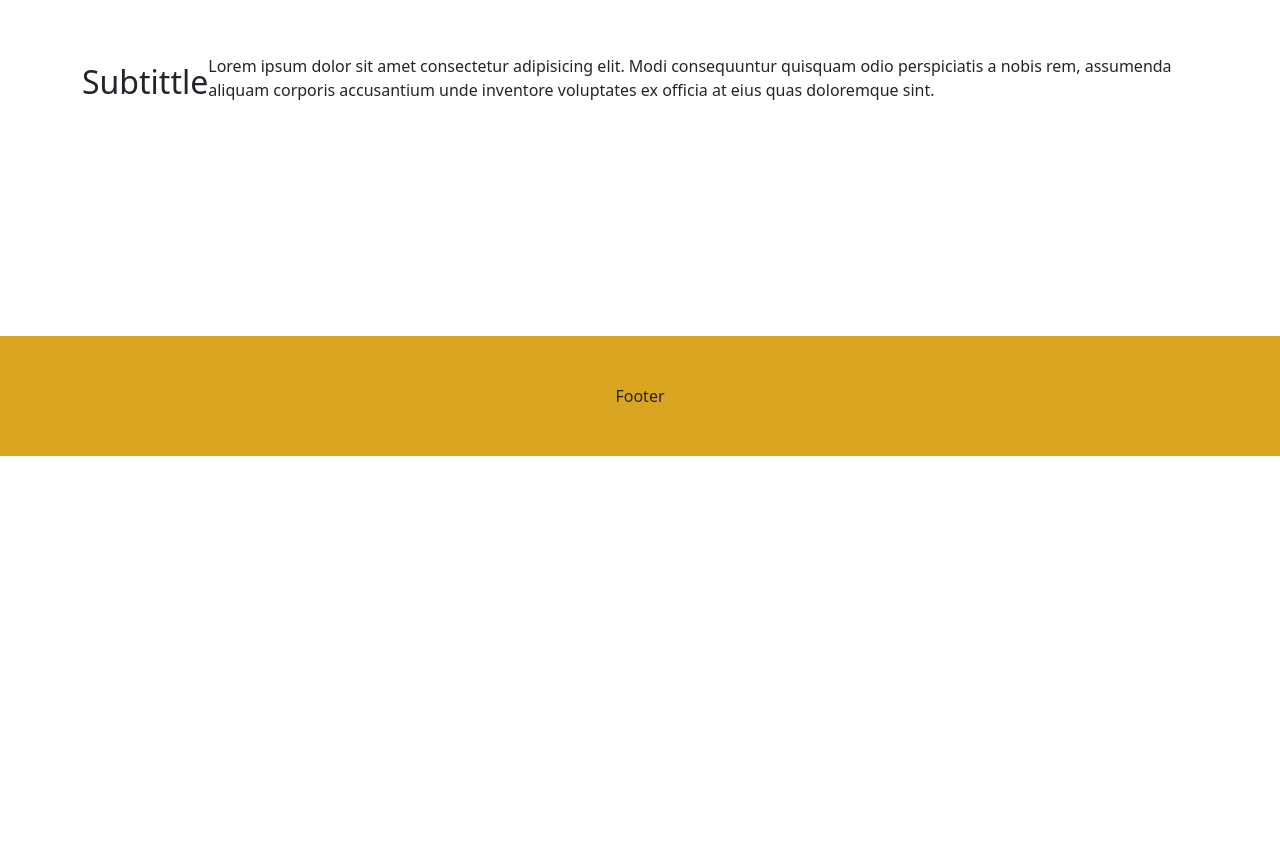
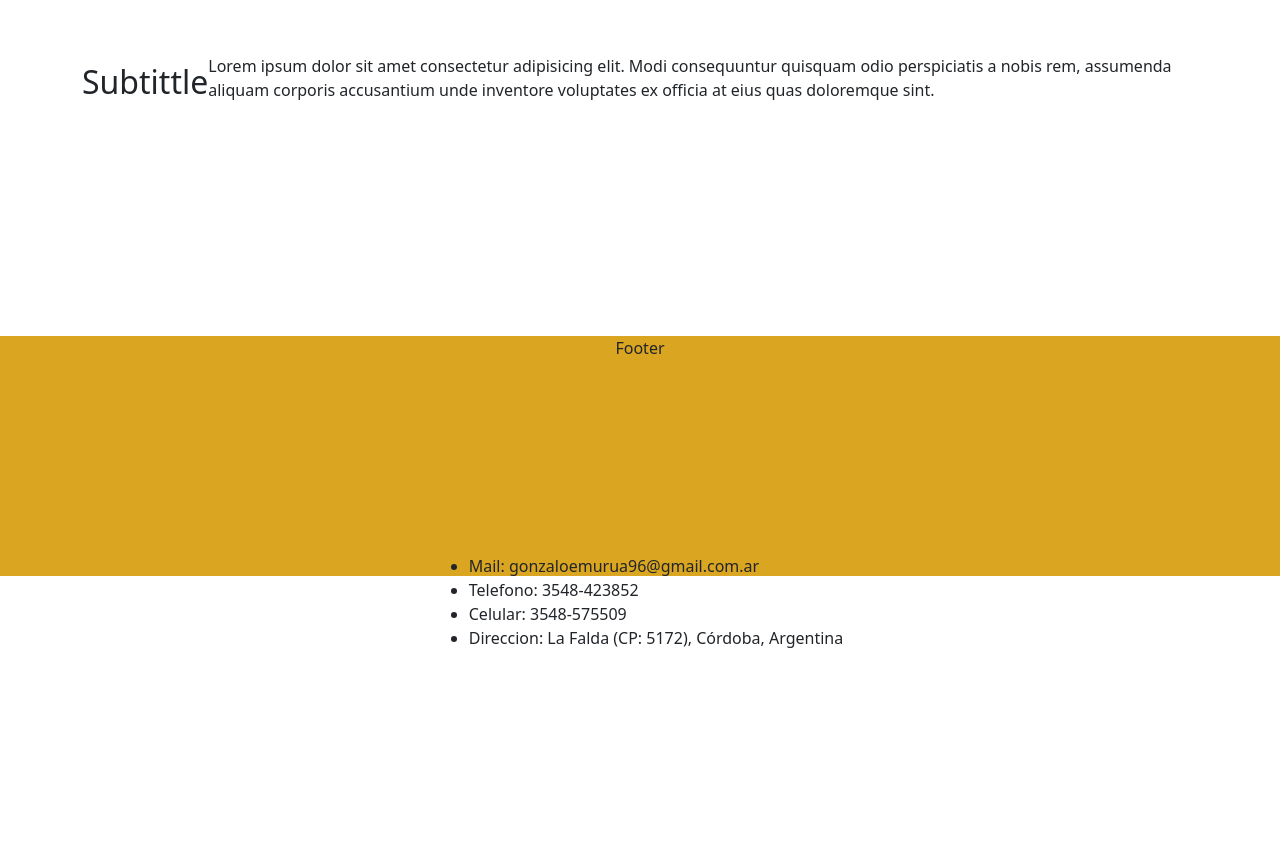
Before and after one commit to gonzaloPukiMurua/project_card_js, a website: page index.html in a window 1280 px wide. Shown: the part 688-1548 px from the top of the page. Before the commit the page ends 1144 px from the top, so only its background shows below. Drawn offline with nearby package versions, Linux system fonts and the light colour scheme.

Commit message:
Edicion de footer en html

```diff
--- a/index.html
+++ b/index.html
@@ -21,6 +21,14 @@
     </div>
     <footer class="footer">
         <div>Footer</div>
+        <div class="container">
+            <ul>
+                <li>Mail: gonzaloemurua96@gmail.com.ar</li>
+                <li>Telefono: 3548-423852</li>
+                <li>Celular: 3548-575509</li>
+                <li>Direccion: La Falda (CP: 5172), Córdoba, Argentina</li>
+            </ul>
+        </div>
     </footer>
     <!--Script de -->
     <script src="https://cdn.jsdelivr.net/npm/bootstrap@5.0.2/dist/js/bootstrap.bundle.min.js" integrity="sha384-MrcW6ZMFYlzcLA8Nl+NtUVF0sA7MsXsP1UyJoMp4YLEuNSfAP+JcXn/tWtIaxVXM" crossorigin="anonymous"></script>
--- a/style/scss/layouts/_container.scss
+++ b/style/scss/layouts/_container.scss
@@ -1,9 +1,9 @@
 .container{
     width: 100vw;
     height: auto;
-    min-height: 500px;
+    min-height: 20px;
     display: flex;
-    flex-direction: row;
-    justify-content: space-around;
+    flex-direction: column;
+    justify-content: space-evenly;
     align-items: center;
 }
```
